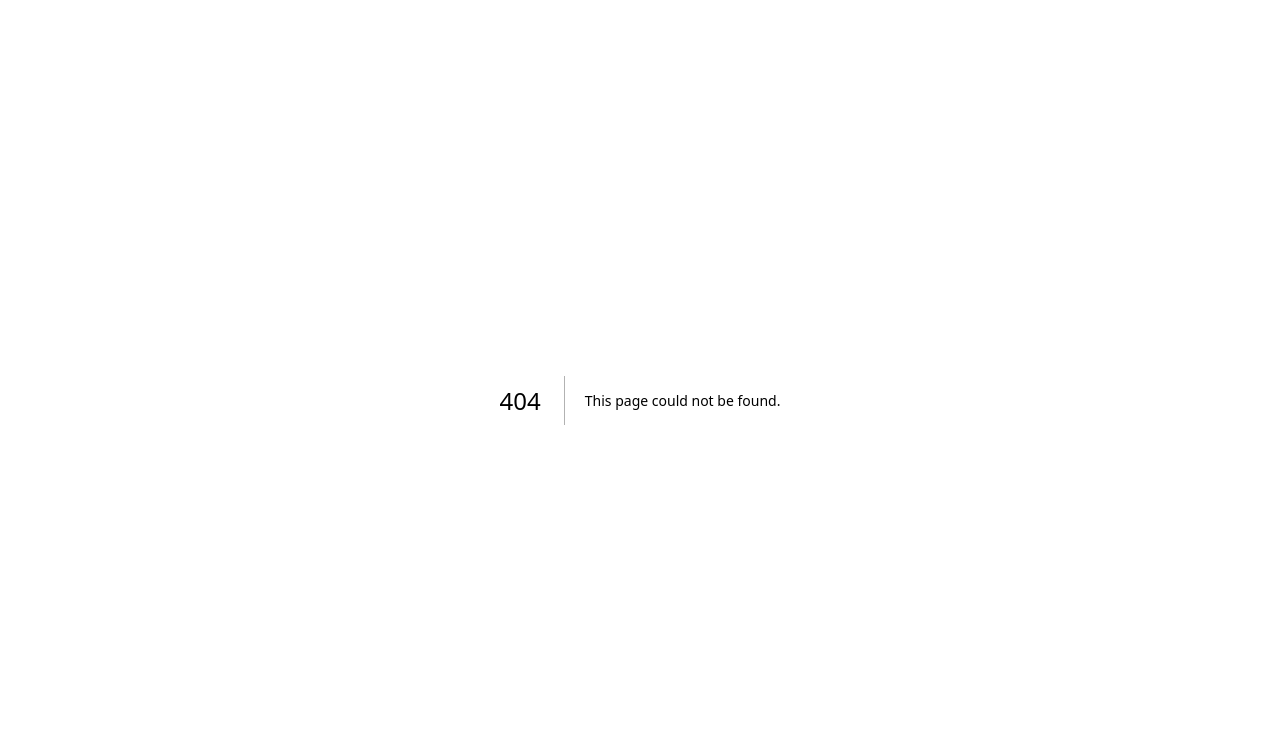
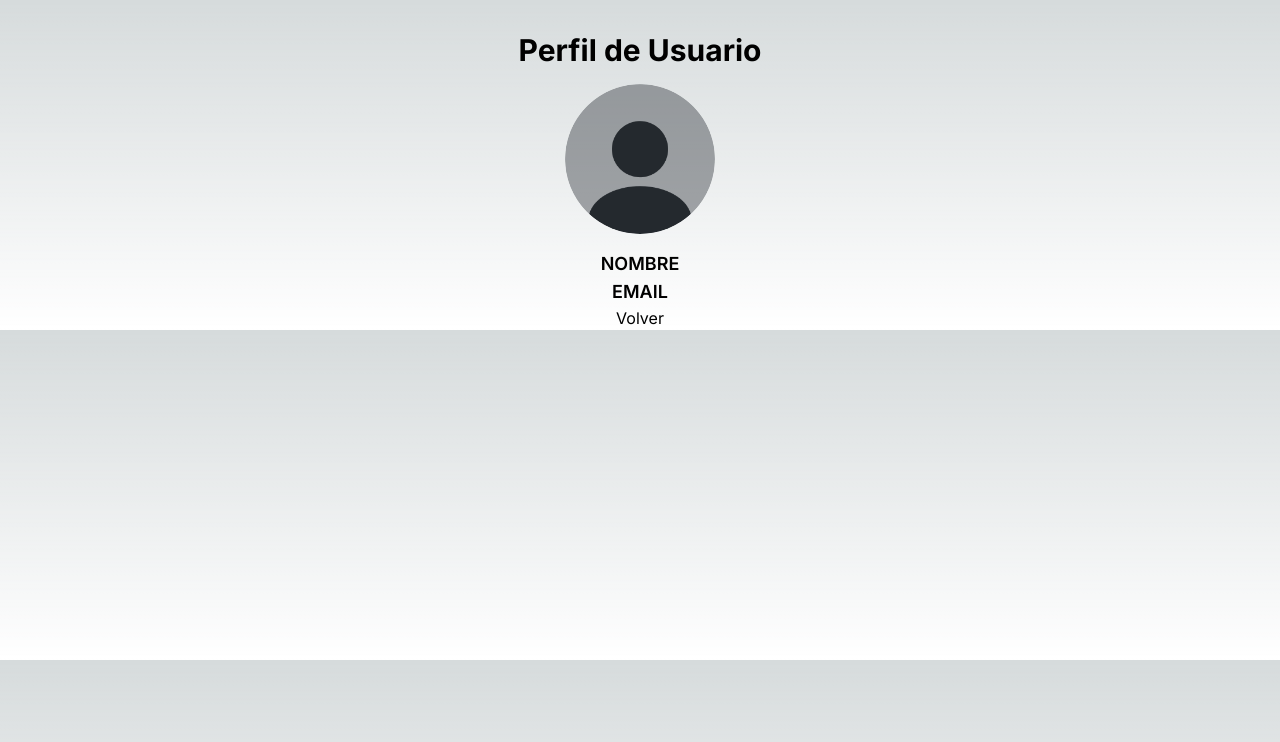
Before and after one commit to agusalta/PNT2_TP_GRUPAL, a Next.js app: page /users in a window 1280 px wide. Before the commit this address had no page. Shown: the top 742 px of the page. Built offline with nearby package versions, Linux system fonts and the light colour scheme.

Commit message:
add profile page

```diff
--- /dev/null
+++ b/app/users/page.js
@@ -0,0 +1,28 @@
+import React from "react";
+import Image from "next/image";
+import Link from "next/link";
+
+function UsersPage() {
+
+    return (
+        <div className="container mx-auto mt-8 text-center">
+            <h1 className="text-3xl font-bold mb-4">Perfil de Usuario</h1>
+            <div className="flex flex-col items-center">
+                <div className="mb-4">
+                    <Image
+                        src={"/profile.png"}
+                        alt="Imagen de perfil"
+                        width={150}
+                        height={150}
+                        className="rounded-full"
+                    />
+                </div>
+                <p className="text-lg font-semibold">NOMBRE</p>
+                <p className="text-lg font-semibold">EMAIL</p>
+            </div>
+            <Link href={"/"}>Volver</Link>
+        </div>
+    );
+}
+
+export default UsersPage;
```
